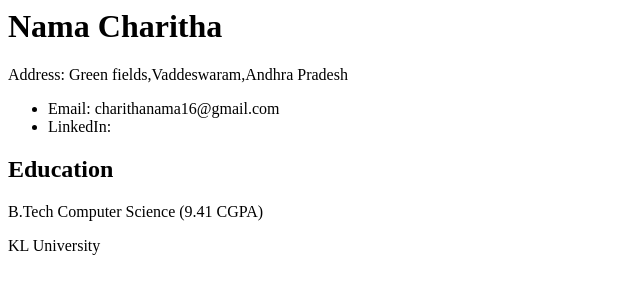
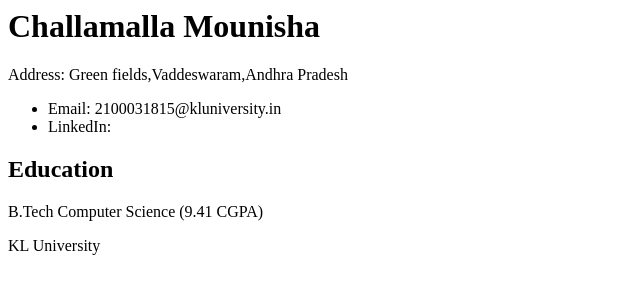
Before and after one commit to 2100031815/resume, a plain HTML site: page Desktop/resumem/index.html in a window 1280 px wide. Shown: the whole page, without its empty margins (0-640 px from the left). Drawn offline with Linux system fonts and the light colour scheme.

Commit message:
added data

```diff
--- a/Desktop/resumem/index.html
+++ b/Desktop/resumem/index.html
@@ -4,12 +4,12 @@
 
     </head>
     <body>
-       <h1>Nama Charitha</h1>
+       <h1>Challamalla Mounisha</h1>
        <div class="personal-info">
        <p>Address: Green fields,Vaddeswaram,Andhra Pradesh</p>
       <ul>
         <li>
-            Email: charithanama16@gmail.com
+            Email: 2100031815@kluniversity.in
         </li>
         <li>
             LinkedIn:
```
